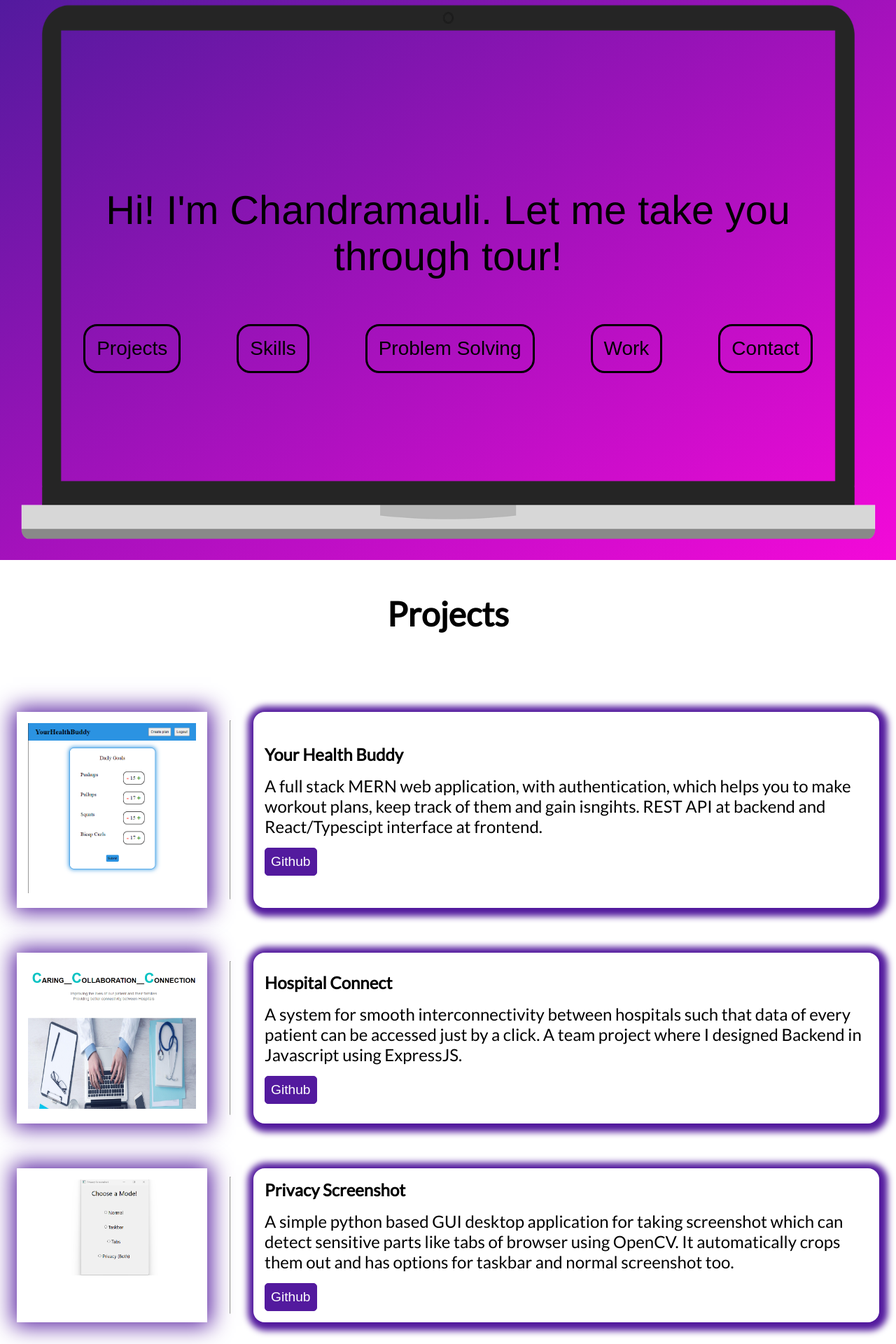
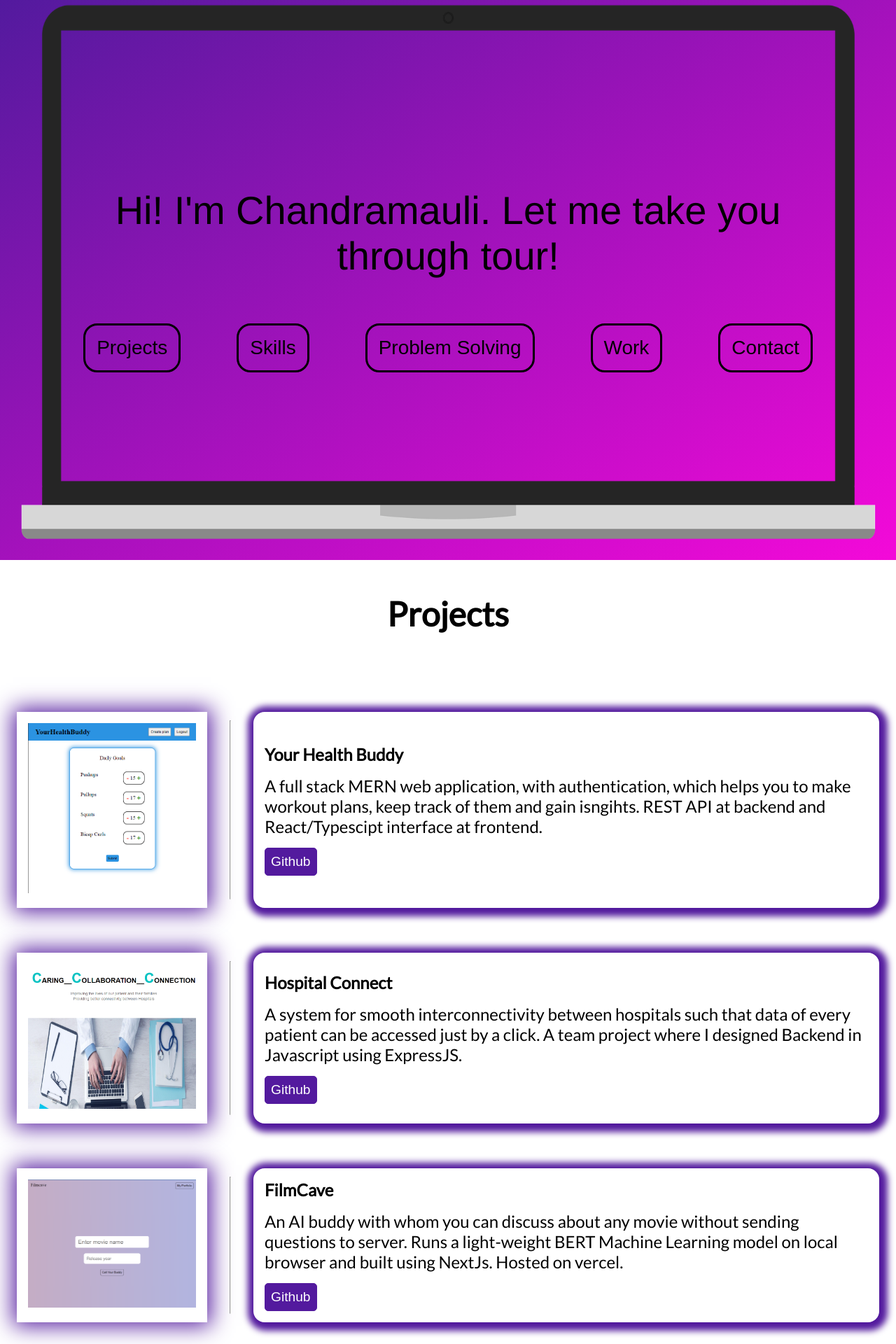
Before and after one commit to fromendtostart/MyPortfolio, a React (Create React App) app: page / in a window 1280 px wide. Shown: the top 1920 px of the page at 70% size. Built offline with nearby package versions, Linux system fonts and the light colour scheme.

Commit message:
added filmcave project

```diff
--- a/src/Components/about.css
+++ b/src/Components/about.css
@@ -23,7 +23,7 @@
 
 .intro-text{
     text-align: center;
-    font-size: 3.6rem;
+    font-size: 3.5rem;
     margin-left: 5rem;
     margin-right: 5rem;
     font-family: Helvetica, sans-serif;
--- a/src/data.json
+++ b/src/data.json
@@ -15,9 +15,9 @@
     },
     {
         "id": 2,
-        "title": "Privacy Screenshot",
-        "description": "A simple python based GUI desktop application for taking screenshot which can detect sensitive parts like tabs of browser using OpenCV. It automatically crops them out and has options for taskbar and normal screenshot too.",
-        "imageurl": "./PrivacyScreenshot.png",
-        "link": "https://github.com/fromendtostart/Privacy-Screenshot"
+        "title": "FilmCave",
+        "description": "An AI buddy with whom you can discuss about any movie without sending questions to server. Runs a light-weight BERT Machine Learning model on local browser and built using NextJs. Hosted on vercel.",
+        "imageurl": "./FilmCaveThumbnail.png",
+        "link": "https://github.com/fromendtostart/FilmCave"
     }
 ]
```
Also changed, not shown: public/FilmCaveThumbnail.png (added), public/PrivacyScreenshot.png (deleted).
